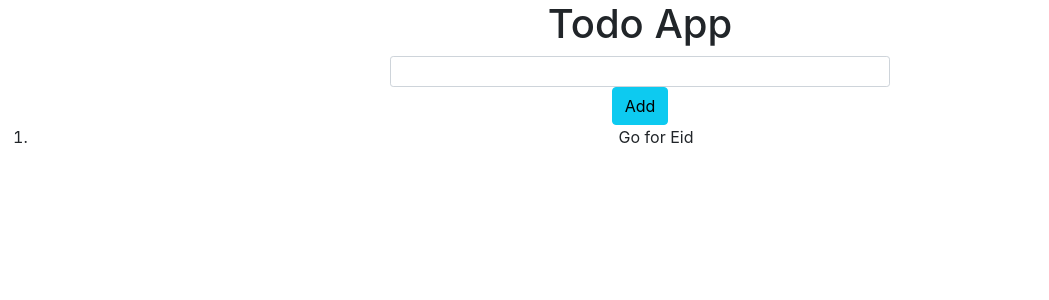
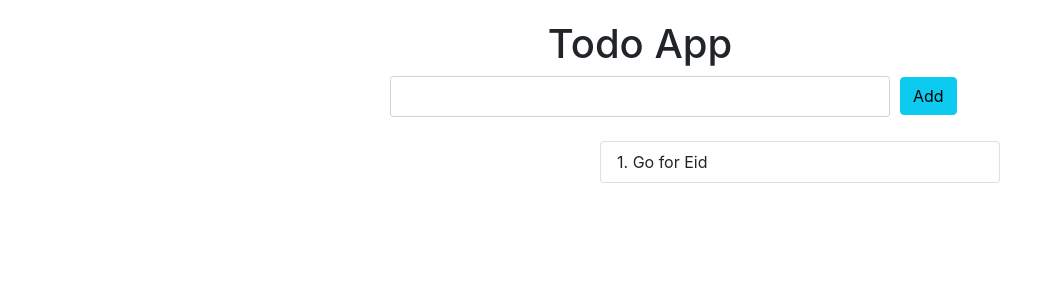
Before and after one commit to sylviaboona/react-lessons, a React (Create React App) app: page / in a window 1280 px wide. Shown: the top 300 px of the page, without its empty margins (0-1049 px from the left). Built offline with nearby package versions, Linux system fonts and the light colour scheme.

Commit message:
apllied custom css and bootstrap todo-app

```diff
--- a/src/App.tsx
+++ b/src/App.tsx
@@ -10,11 +10,10 @@ function App() {
   return (
     <div className="App">
       <section>
-        <h1>Todo App</h1>
+        <h1 className="todo-heading">Todo App</h1>
         <Form />
         <TodoList mytodos={todos} />
       </section>
-
     </div>
   );
 }
--- a/src/assets/css/App.css
+++ b/src/assets/css/App.css
@@ -5,7 +5,7 @@ body {
     sans-serif;
   -webkit-font-smoothing: antialiased;
   -moz-osx-font-smoothing: grayscale;
-  text-align: center;
+  /* text-align: center; */
 }
 
 code {
@@ -13,7 +13,29 @@ code {
     monospace;
 }
 
+h1{
+  margin-top: 20px;
+}
+
+.todo-heading{
+  text-align: center;
+}
+
 form{
   width: 500px;
   margin: 0 auto;
 }
+
+.form-control{
+  padding: 9px;
+}
+
+button{
+  margin-top: -70px;
+  margin-left: 510px;
+}
+
+ol{
+  margin-left: 600px;
+  width: 400px;
+}
--- a/src/components/TodoList.tsx
+++ b/src/components/TodoList.tsx
@@ -3,9 +3,9 @@ import React from "react";
 const TodoList = (props: any) => {
 
   return (
-    <ol>
+    <ol className="list-group list-group-numbered">
       {props.mytodos.map((todo: any) => {
-        return <li> {todo}</li>;
+        return <li className="list-group-item"> {todo}</li>;
       })}
     </ol>
   );
```
Also changed, not shown: 2 other files (tests, documents, lock files or other folders).
